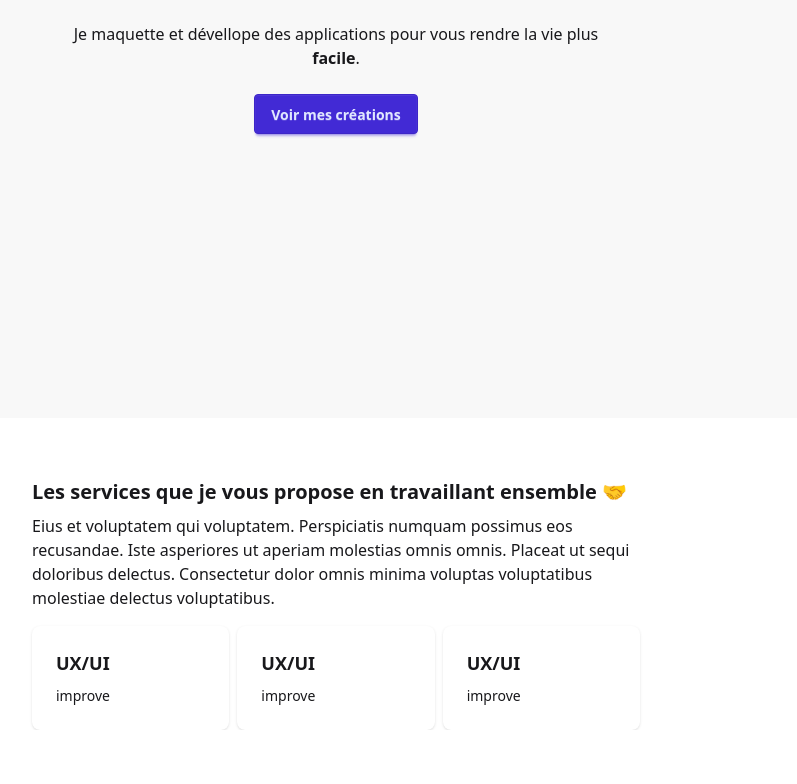
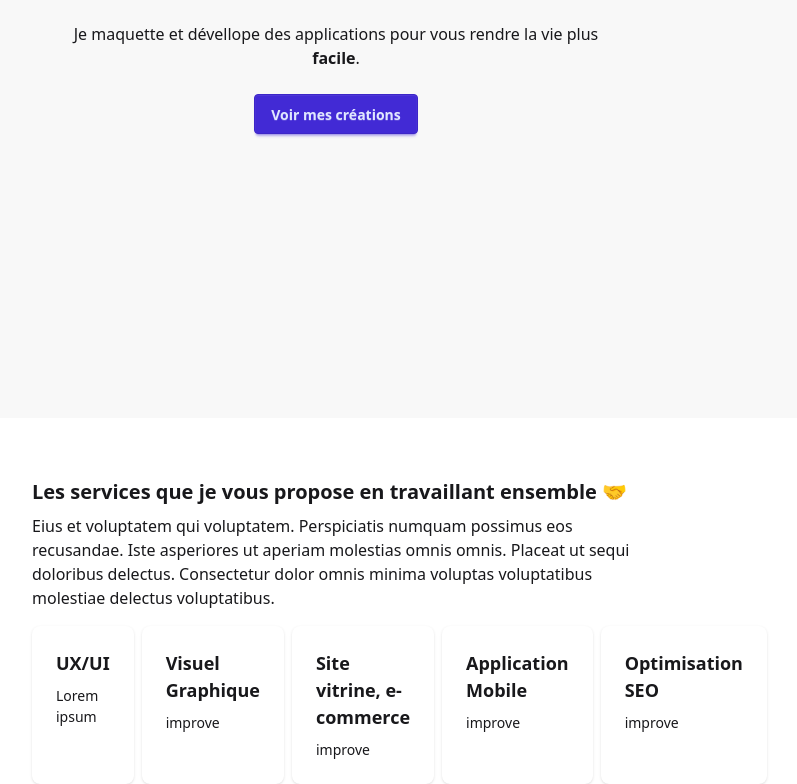
Before and after one commit to Theia01/portfolio, a React (Vite) app: page / in a window 1280 px wide. Shown: the part 455-1239 px from the top of the page, without its empty margins (304-1101 px from the left). Before the commit the page ends 1185 px from the top, so only its background shows below. Built offline with nearby package versions, Linux system fonts and the light colour scheme.

Commit message:
:construction: Futur position card

```diff
--- a/src/App.jsx
+++ b/src/App.jsx
@@ -34,9 +34,11 @@ function App() {
             voluptas voluptatibus molestiae delectus voluptatibus.
           </p>
           <div className="flex pt-4 space-x-2">
-            <Card title="UX/UI" text="improve" />
-            <Card title="UX/UI" text="improve" />
-            <Card title="UX/UI" text="improve" />
+            <Card title="UX/UI" text="Lorem ipsum " />
+            <Card title="Visuel Graphique" text="improve" />
+            <Card title="Site vitrine, e-commerce" text="improve" />
+            <Card title="Application Mobile" text="improve" />
+            <Card title="Optimisation SEO" text="improve" />
           </div>
         </div>
       </div>
```
